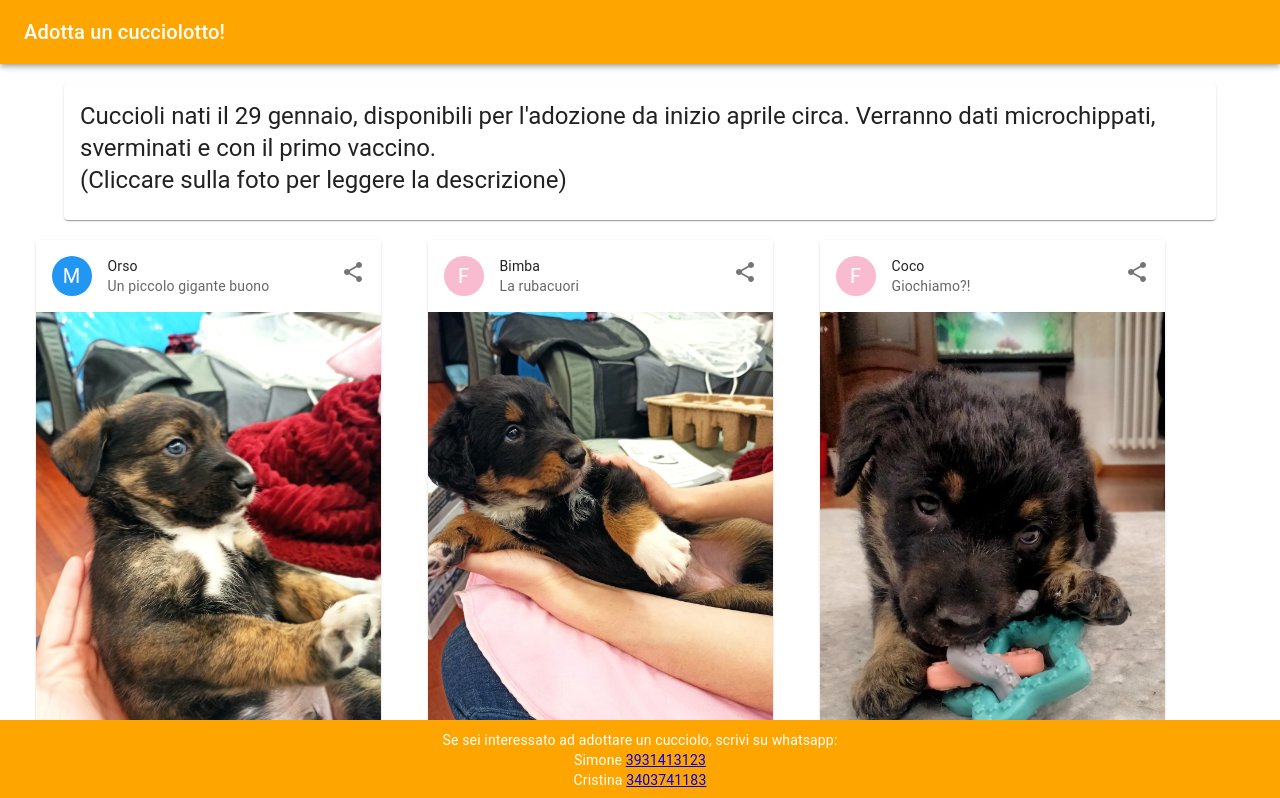
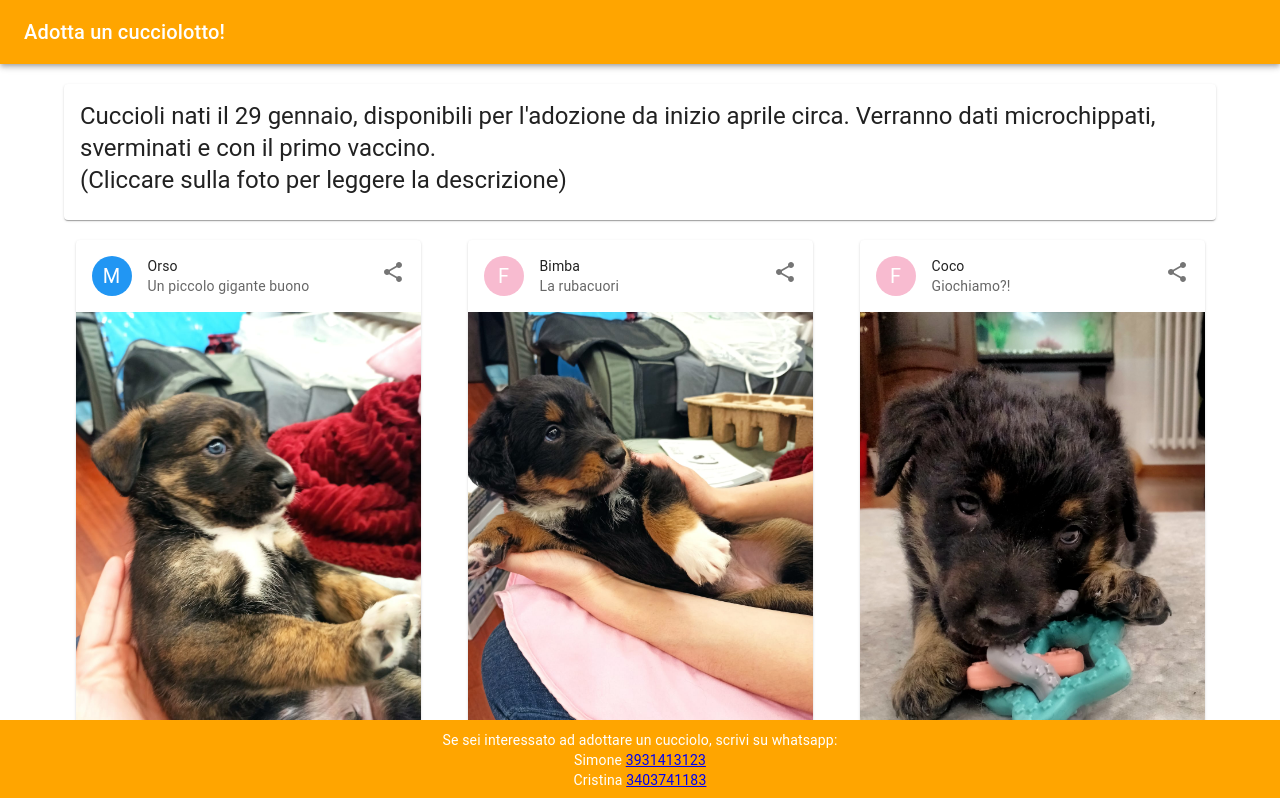
Before and after one commit to SimoneRicci98/adotta-un-cucciolo, a React (Create React App) app: page / in a window 1280 px wide. Shown: the top 798 px of the page. Built offline with nearby package versions, Linux system fonts and the light colour scheme.

Commit message:
fix grafico

```diff
--- a/src/pages/Overview.js
+++ b/src/pages/Overview.js
@@ -104,7 +104,7 @@ const Overview = (props) => {
     ]
 
   return <>
-    <Container style={{ margin: "20px 0" }}>
+    <Container style={{ margin: "20px auto" }}>
       <Grid container spacing={3} className='cardContainer'>
         {dogs.map((dog, index) => (
           <Grid item key={index} xs={12} sm={6} md={4}>
```
